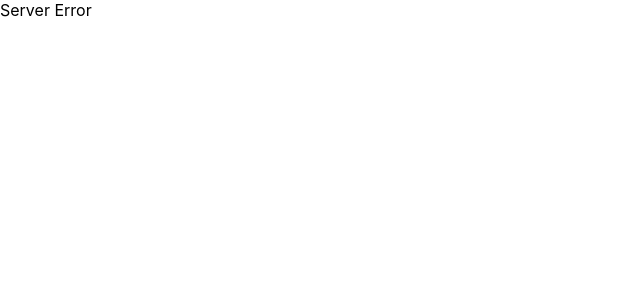
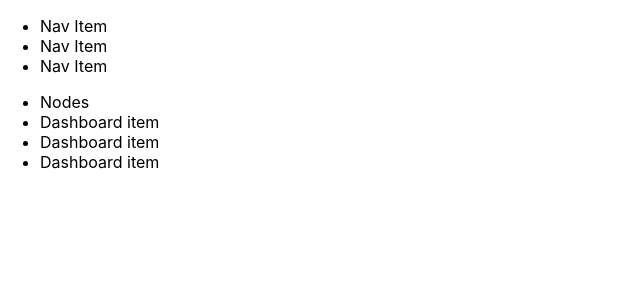
Before and after one commit to chrisalexander0617/crime-app, a React (Create React App) app in the folder frontend/: page /home in a window 1280 px wide. Shown: the top 300 px of the page, without its empty margins (0-640 px from the left). Built offline with nearby package versions, Linux system fonts and the light colour scheme; no server answers.

Commit message:
Added components and routing

```diff
--- a/frontend/package.json
+++ b/frontend/package.json
@@ -9,6 +9,7 @@
     "axios": "^0.27.2",
     "react": "^18.1.0",
     "react-dom": "^18.1.0",
+    "react-router-dom": "^6.3.0",
     "react-scripts": "5.0.1",
     "web-vitals": "^2.1.0"
   },
--- a/frontend/src/App.js
+++ b/frontend/src/App.js
@@ -3,6 +3,8 @@ import './App.css';
 import axios from 'axios'
 import {useEffect, useRef, useState, useCallback} from 'react';
 import {Dashboard} from '../src/components/dashboard/Dashboard'
+import { Link } from "react-router-dom";
+import {Home} from './components/home/Home'
 
 function App() {
   const mounted = useRef(false)
@@ -53,6 +55,7 @@ function App() {
               </a>
           </header>
         </div>
+
       : <div>Server Error</div>}
     </>
   );
--- a/frontend/src/components/dashboard/Dashboard.js
+++ b/frontend/src/components/dashboard/Dashboard.js
@@ -1,4 +1,10 @@
 import {MenuRail} from './MenuRail'
+import {DashboardView} from './DashboardView'
 export const Dashboard = () => {
-    return (<><MenuRail /></>)
+    return (<>
+        <div className="wrapper">
+            <MenuRail />
+            <DashboardView />
+        </div>
+    </>)
 }
--- /dev/null
+++ b/frontend/src/components/dashboard/DashboardView.js
@@ -0,0 +1,8 @@
+import {MenuRail} from './MenuRail'
+export const DashboardView = () => {
+    return (<>
+    <div>
+
+    </div>
+    </>)
+}
--- a/frontend/src/components/global/AppBar.js
+++ b/frontend/src/components/global/AppBar.js
@@ -0,0 +1,15 @@
+import React from 'react'
+
+export const AppBar = () => {
+    return (
+        <>
+            <nav>
+                <ul>
+                    <li>Nav Item</li>
+                    <li>Nav Item</li>
+                    <li>Nav Item</li>
+                </ul>
+            </nav>
+        </>
+    )
+}
--- a/frontend/src/components/home/home.js
+++ b/frontend/src/components/home/home.js
@@ -0,0 +1,15 @@
+import React, {useEffect} from 'react'
+import {Dashboard} from '../dashboard/Dashboard'
+import {AppBar} from '../../components/global/AppBar'
+
+export const Home = () => {
+    useEffect(()=>{
+        console.log('Home.js')
+    })
+    return (
+        <>
+            <AppBar />
+            <Dashboard />
+        </>
+    )
+}
--- a/frontend/src/index.js
+++ b/frontend/src/index.js
@@ -2,12 +2,30 @@ import React from 'react';
 import ReactDOM from 'react-dom/client';
 import './index.css';
 import App from './App';
+import {Home} from './components/home/Home'
 import reportWebVitals from './reportWebVitals';
+import {
+  BrowserRouter,
+  Routes,
+  Route,
+} from "react-router-dom";
 
 const root = ReactDOM.createRoot(document.getElementById('root'));
 root.render(
   <React.StrictMode>
-    <App />
+    <BrowserRouter>
+      <Routes>
+        <Route path="/" element={<App />}>
+
+          {/* <Route path="teams" element={<Teams />}>
+            <Route path=":teamId" element={<Team />} />
+            <Route path="new" element={<NewTeamForm />} />
+            <Route index element={<LeagueStandings />} />
+          </Route> */}
+        </Route>
+        <Route path="/home" element={<Home />}/>
+      </Routes>
+    </BrowserRouter>
   </React.StrictMode>
 );
 
```
Also changed, not shown: 2 other files (tests, documents, lock files or other folders).
